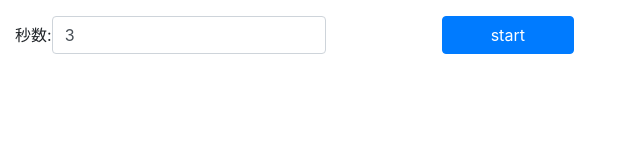
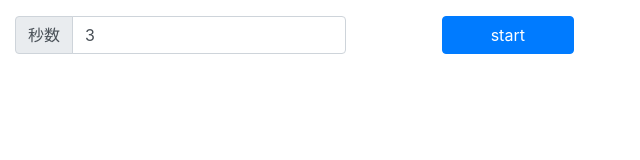
Before and after one commit to maangie/yatimer, a plain HTML site: page index.html in a window 1280 px wide. Shown: the whole page, without its empty margins (0-640 px from the left). Drawn offline with nearby package versions, Linux system fonts and the light colour scheme.

Commit message:
秒数ラベル調整

```diff
--- a/index.html
+++ b/index.html
@@ -13,8 +13,12 @@
   <div class='container-fluid'>
     <div class='row'>
       <div class='col-md form-inline'>
-        <label for='how_many_minutes' class='form-label'>秒数:</label>
-        <input id='how_many_minutes' type='number' value='3' class='form-control'>
+        <div class='input-group'>
+          <div class='input-group-prepend'>
+            <label for='how_many_minutes' class='form-label input-group-text'>秒数</label>
+          </div>
+          <input id='how_many_minutes' type='number' value='3' class='form-control'>
+        </div>
       </div>
 
       <div class='col-md'>
```
